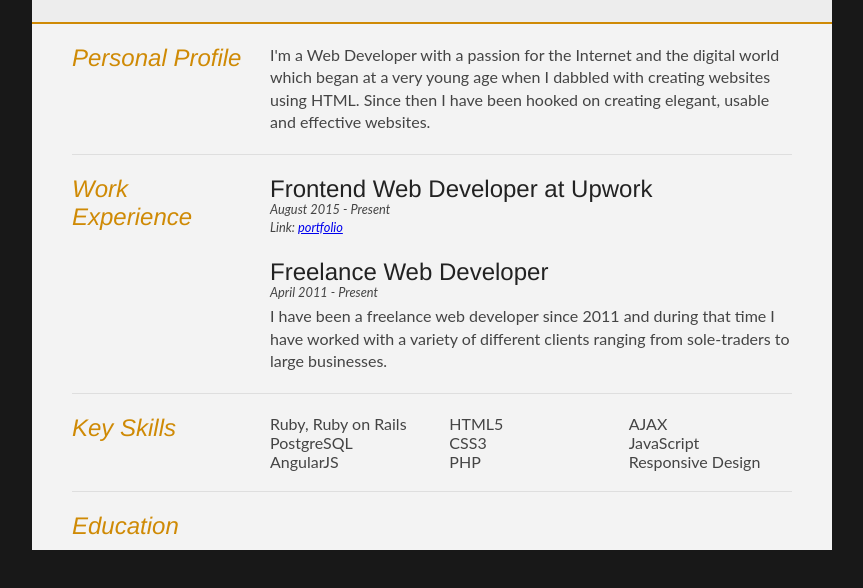
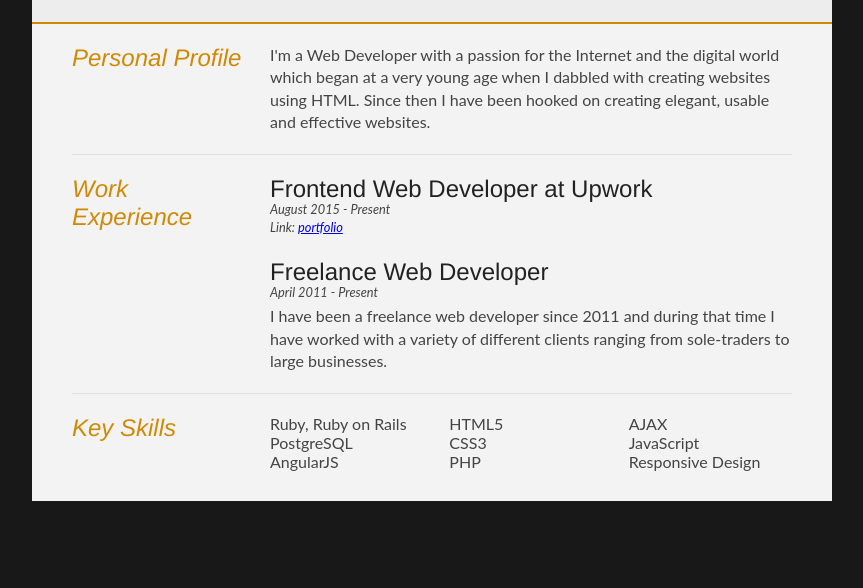
Before and after one commit to cooljl31/jlresume, a plain HTML site: page index.html in a window 1280 px wide. Shown: the part 176-764 px from the top of the page, without its empty margins (208-1071 px from the left). Drawn offline with Linux system fonts and the light colour scheme.

Commit message:
Update index.html

```diff
--- a/index.html
+++ b/index.html
@@ -90,20 +90,20 @@
 		</div>
 
 
-		<div class="section">
+	<!--	<div class="section">
 			<div class="sectionTitle">
 				<h1>Education</h1>
 			</div>
 
-<!--
+
 			<div class="sectionContent">
 				<h2>Northumbria University</h2>
 				<p class="subDetails">Web Design and Development BSc(Honours)</p>
 				<p>I graduated from Northumbria University in 2011 with a First Class Degree in Web Design and Development.</p>
 			</div>
--->
+
 			<div class="clear"></div>
-		</div>
+		</div>-->
 	</div>
 </section>
 
```
